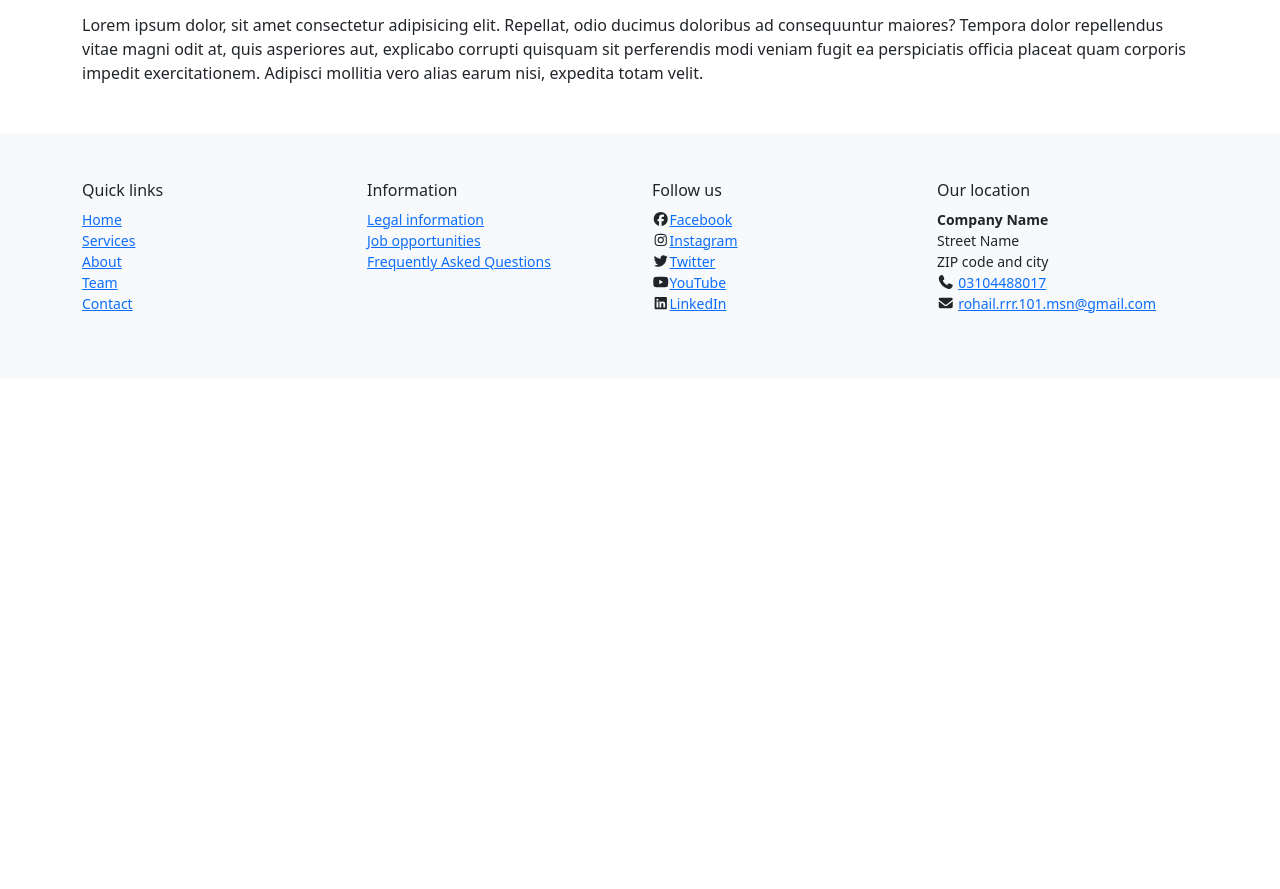
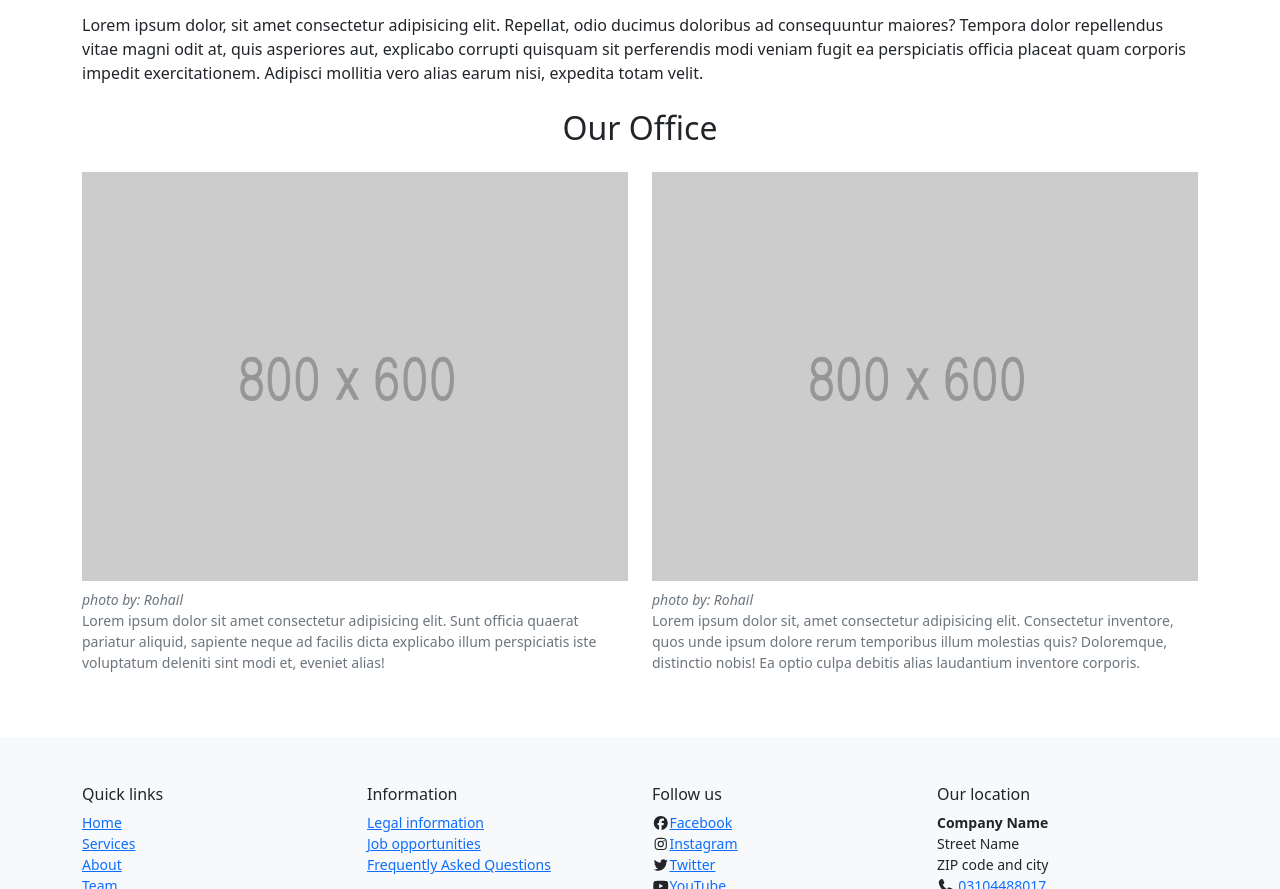
Before and after one commit to RohailAhmadKhan/smallbusinesswebsite, a plain HTML site: page about.html in a window 1280 px wide. Shown: the part 453-1342 px from the top of the page. Before the commit the page ends 831 px from the top, so only its background shows below. Drawn offline with Linux system fonts and the light colour scheme.

Commit message:
about page our office content

```diff
--- a/about.html
+++ b/about.html
@@ -76,6 +76,47 @@
           mollitia vero alias earum nisi, expedita totam velit.
         </p>
       </div>
+      <div class="mb-sm-4">
+        <h2 class="text-center mb-sm-4">Our Office</h2>
+        <div class="row">
+          <div class="col-12 col-lg-6">
+            <figure class="figure">
+              <img
+                src="./img/800x600.png"
+                alt="image"
+                class="figure-img img-fluid"
+              />
+              <figurecaption class="figure-caption small">
+                <p class="fst-italic mb-0">photo by: Rohail</p>
+                <p class="mb-0">
+                  Lorem ipsum dolor sit amet consectetur adipisicing elit. Sunt
+                  officia quaerat pariatur aliquid, sapiente neque ad facilis
+                  dicta explicabo illum perspiciatis iste voluptatum deleniti
+                  sint modi et, eveniet alias!
+                </p>
+              </figurecaption>
+            </figure>
+          </div>
+          <div class="col-12 col-lg-6">
+            <figure class="figure">
+              <img
+                src="./img/800x600.png"
+                alt="imagebhi"
+                class="figure-img img-fluid"
+              />
+              <figurecaption class="figure-caption small">
+                <p class="fst-italic mb-0">photo by: Rohail</p>
+                <p class="mb-0">
+                  Lorem ipsum dolor sit, amet consectetur adipisicing elit.
+                  Consectetur inventore, quos unde ipsum dolore rerum temporibus
+                  illum molestias quis? Doloremque, distinctio nobis! Ea optio
+                  culpa debitis alias laudantium inventore corporis.
+                </p>
+              </figurecaption>
+            </figure>
+          </div>
+        </div>
+      </div>
     </div>
 
     <footer class="small bg-light">
```
Also changed, not shown: img/800x600.png (added).
